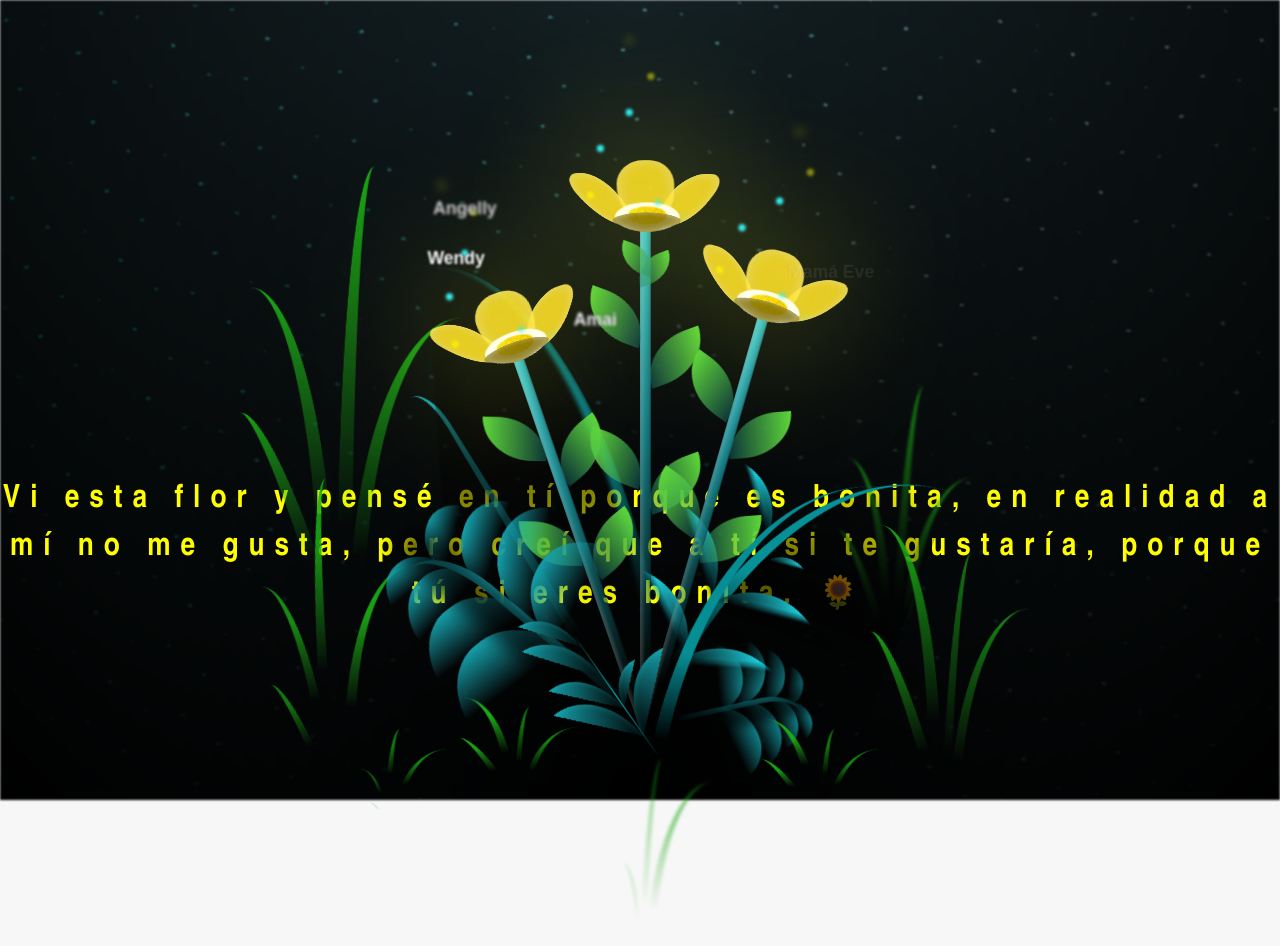
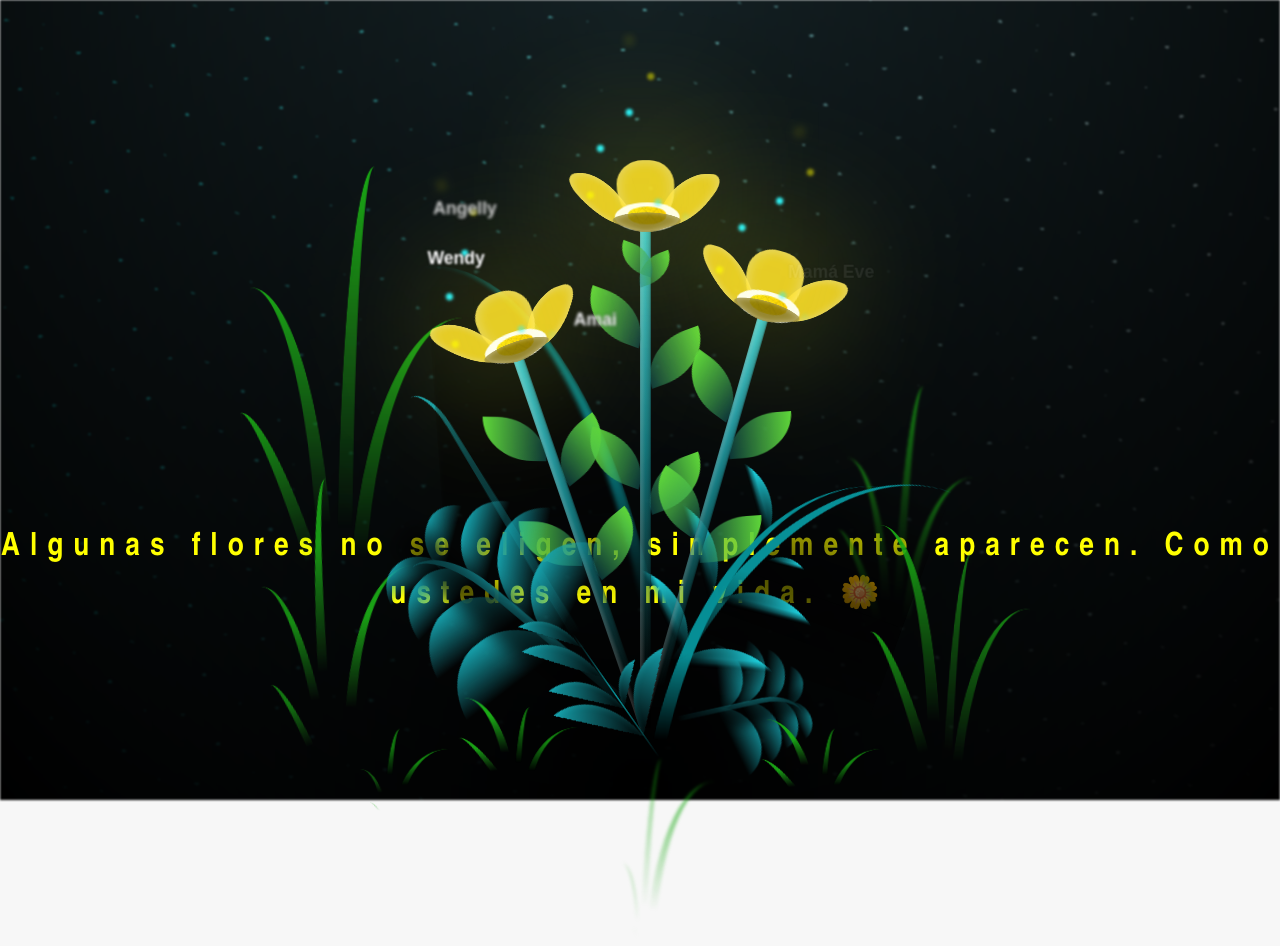
Before and after one commit to jpmarin99/jpmarin99.github.io, a plain HTML site: page flower.html in a window 1280 px wide. Drawn offline with Linux system fonts and the light colour scheme.

Commit message:
Update flower.html

```diff
--- a/flower.html
+++ b/flower.html
@@ -11,11 +11,10 @@
   </head>
 
   <body class="container">
-    <audio src="sound/ChristianBasso&HaienQiu-Flowers.mp3" autoplay></audio>
+    <audio src="sound/FloresAmarillas.m4a" autoplay></audio>
     <div id="lyrics"></div>
     <h1 class="titulo">
-      Vi esta flor y pensé en tí porque es bonita, en realidad a mí no me gusta,
-      pero creí que a tí si te gustaría, porque tú si eres bonita. 🌻
+     Algunas flores no se eligen, simplemente aparecen. Como ustedes en mi vida. 🌼
     </h1>
 
     <div class="night"></div>
```
